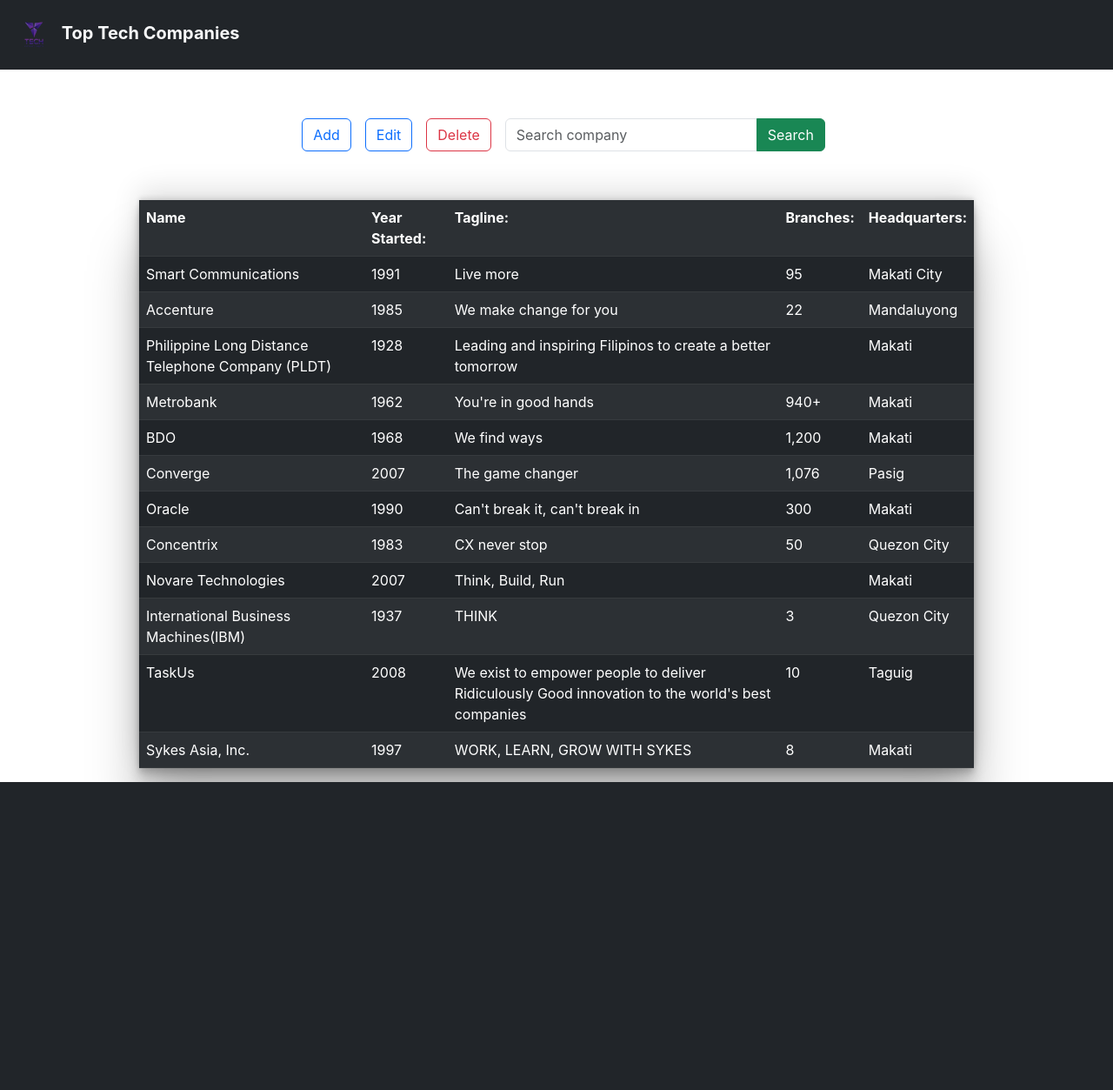
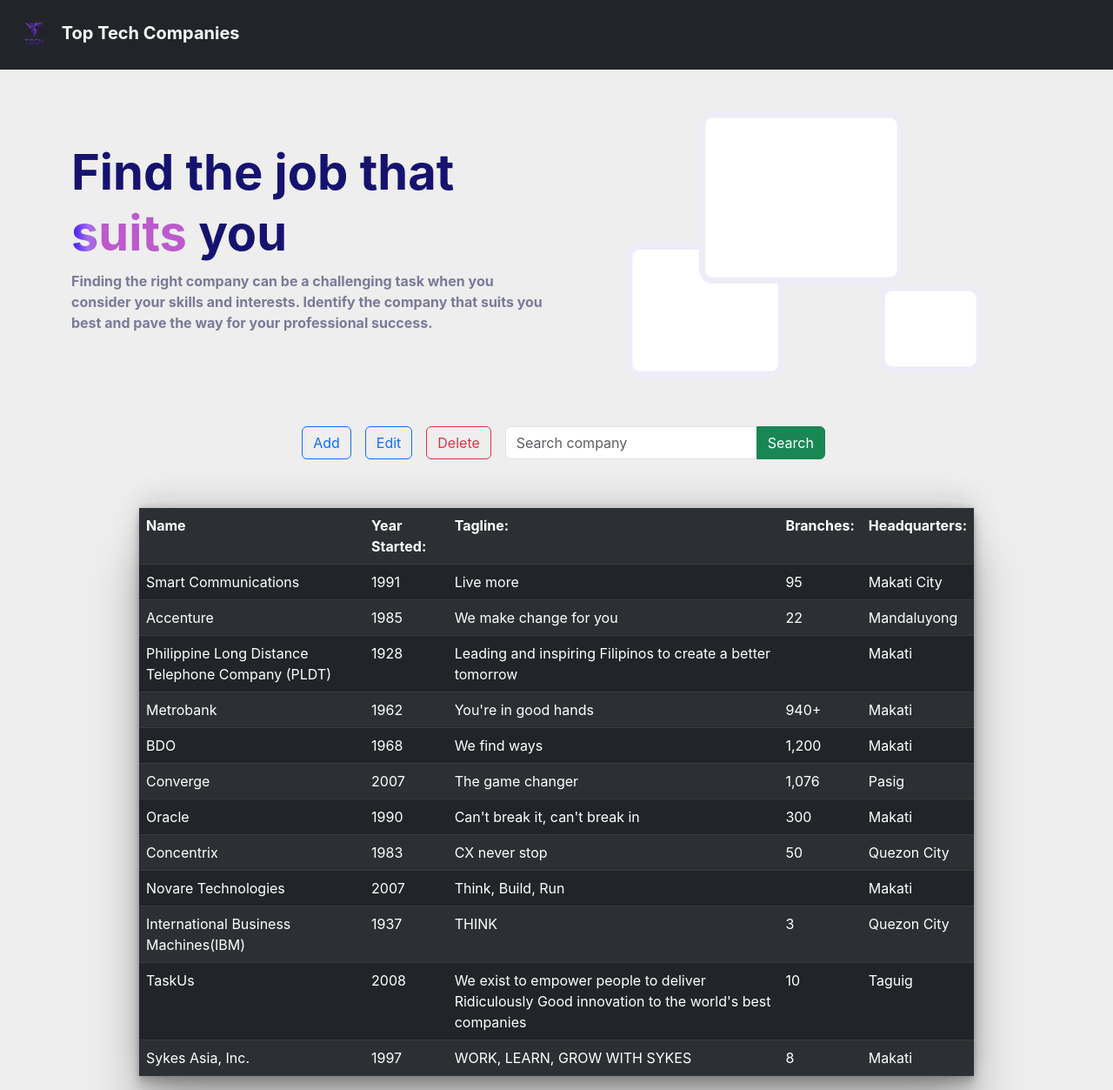
Before and after one commit to WilAm1/web2-project, a PHP site: page / in a window 1280 px wide. Shown: the whole page at 87% size. Before the commit the page ends 899 px from the top, so only its background shows below. Run offline with PHP 8.4, Linux system fonts and the light colour scheme; some web fonts are replaced.

Commit message:
Add design

```diff
--- a/assets/styles.css
+++ b/assets/styles.css
@@ -5,6 +5,8 @@
 
 body {
   font-family: Inter, Verdana, Geneva, Tahoma, Arial, sans-serif;
+  color: #15136f;
+  background-color: #eeeeee;
 }
 .formContainer {
   width: 40%;
@@ -71,3 +73,35 @@ table {
     rgba(0, 0, 0, 0.12) 0px -12px 30px, rgba(0, 0, 0, 0.12) 0px 4px 6px,
     rgba(0, 0, 0, 0.17) 0px 12px 13px, rgba(0, 0, 0, 0.09) 0px -3px 5px;
 }
+
+h2 {
+  font-size: 3.5rem;
+  font-weight: 700;
+  line-height: 70px;
+}
+
+.text-gradient {
+  background: linear-gradient(
+    90deg,
+    #4f24fb 3.01%,
+    rgba(143, 69, 237, 0.773231) 14.58%,
+    rgba(163, 10, 187, 0.65) 27.15%
+  );
+  -webkit-background-clip: text;
+  -webkit-text-fill-color: transparent;
+  background-clip: text;
+  text-fill-color: transparent;
+}
+
+.heading-box {
+  display: flex;
+  flex-direction: column;
+  justify-content: center;
+  align-items: center;
+}
+
+.heading-box p {
+  font-weight: 700;
+  color: #43436e;
+  color: hsla(240, 13%, 54%, 1);
+}
--- a/index.php
+++ b/index.php
@@ -26,6 +26,22 @@
     </div>
   </nav>
 
+  <div class="container-xl my-5">
+    <div class="row">
+      <div class="col-md-6 heading-box">
+        <h2 class="heading-text ">Find the job that <span class="text-gradient">suits</span> you</h2>
+        <p>
+          Finding the right company can be a challenging task when you consider your skills and interests.
+          Identify the company that suits you best and pave the way for your professional success.
+        </p>
+      </div>
+      <div class="col-md-6 heading-box">
+
+        <img class="w-75" src="assets/images/boxes.png" alt="">
+      </div>
+    </div>
+
+  </div>
 
 
   <div class="menus container mt-5 d-flex justify-content-center ">
```
Also changed, not shown: assets/images/boxes.png (added).
